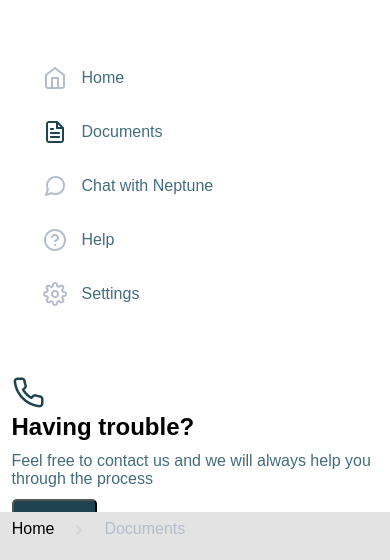
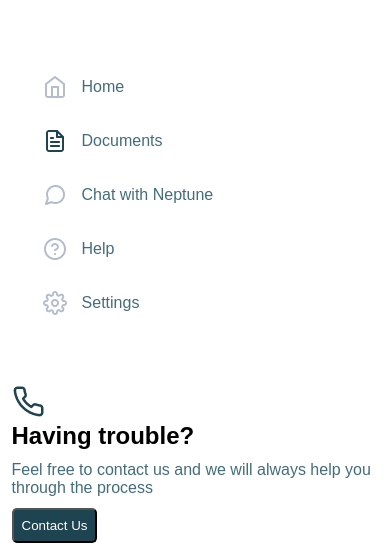
Before and after one commit to Jay-23-sharma/Frontend_Project, a plain HTML site: page index.html in a window 390 px wide. Shown: the part 152-712 px from the top of the page. Drawn offline with Linux system fonts and the light colour scheme; files whose address does not match are found by name.

Commit message:
added responsive height

```diff
--- a/styles.css
+++ b/styles.css
@@ -6,8 +6,13 @@
   box-sizing: border-box;
 }
 
+html{
+  height: 100%;
+}
+
 body {
   background-color: rgb(228, 227, 227);
+  height: 100%;
   font-family:
     Spline sans,
     sans-serif;
@@ -25,6 +30,7 @@
   min-width: 0;
   align-items: flex-start;
   padding-left: 3%;
+  overflow-y: auto;
 }
 
 .nav-bar {
@@ -140,10 +146,10 @@
   display: flex;
   flex-direction: column;
   padding: 1%;
-  height: 100%;
-  overflow: auto;
-  height: 100vh;
+  height: auto;
+  min-height: 100dvh;
   gap: 5%;
+  overflow-y: auto;
 }
 
 .main {
@@ -153,7 +159,7 @@
 
 .sidebar-content {
   width: 100%;
-  overflow-wrap: anywhere;
+  /* overflow-wrap: anywhere; */
   height: 100%;
 }
 
@@ -164,6 +170,12 @@
   width: 100%;
   height: 90%;
 }
+
+.Contact-us{
+  width:100%;
+  height: auto;
+}
+
 
 .name-tag {
   display: flex;
```
